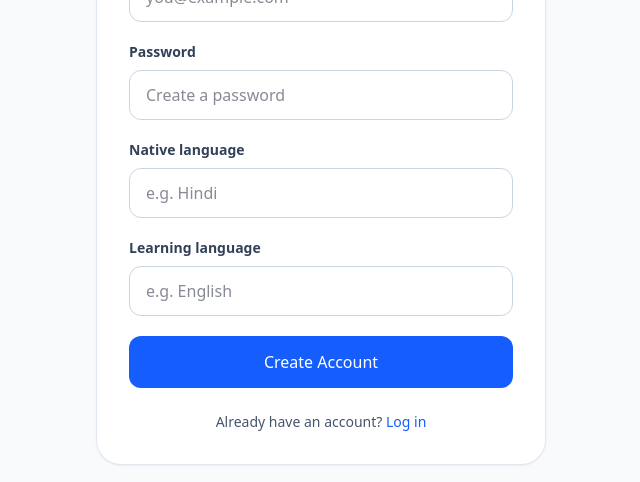
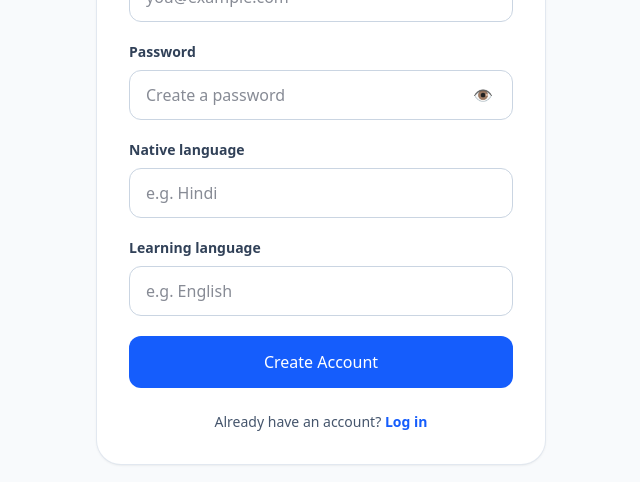
Before and after one commit to mb9081517-pixel/LanguageTalk, a Next.js app: page /signup in a window 1280 px wide. Shown: the part 414-896 px from the top of the page, without its empty margins (319-959 px from the left). Built offline with nearby package versions, Linux system fonts and the light colour scheme; no server answers.

Commit message:
Update page.tsx

```diff
--- a/app/signup/page.tsx
+++ b/app/signup/page.tsx
@@ -1,19 +1,19 @@
 "use client"
 
 import { useState } from "react"
+import Link from "next/link"
 import { createClient } from "@/lib/supabase/client"
-import { useRouter } from "next/navigation"
 
 export default function SignupPage() {
   const [name, setName] = useState("")
   const [email, setEmail] = useState("")
   const [password, setPassword] = useState("")
+  const [showPassword, setShowPassword] = useState(false)
   const [nativeLanguage, setNativeLanguage] = useState("")
   const [learningLanguage, setLearningLanguage] = useState("")
   const [msg, setMsg] = useState("")
   const [loading, setLoading] = useState(false)
 
-  const router = useRouter()
   const supabase = createClient()
 
   async function handleSignup(e: React.FormEvent<HTMLFormElement>) {
@@ -21,13 +21,25 @@ export default function SignupPage() {
 
     if (loading) return
 
+    setMsg("")
+
+    const cleanName = name.trim()
+    const cleanEmail = email.trim().toLowerCase()
+    const cleanNativeLanguage = nativeLanguage.trim()
+    const cleanLearningLanguage = learningLanguage.trim()
+
+    if (password.length < 6) {
+      setMsg("Password must be at least 6 characters.")
+      return
+    }
+
+    if (!cleanName || !cleanEmail || !cleanNativeLanguage || !cleanLearningLanguage) {
+      setMsg("Please fill in all fields.")
+      return
+    }
+
     setLoading(true)
     setMsg("Creating account...")
-
-    const cleanEmail = email.trim()
-    const cleanName = name.trim()
-    const cleanNativeLanguage = nativeLanguage.trim()
-    const cleanLearningLanguage = learningLanguage.trim()
 
     const { data, error } = await supabase.auth.signUp({
       email: cleanEmail,
@@ -74,8 +86,8 @@ export default function SignupPage() {
     setMsg("Account created successfully!")
 
     setTimeout(() => {
-      router.push("/login")
-    }, 1500)
+      window.location.href = "/login"
+    }, 1200)
   }
 
   return (
@@ -135,15 +147,26 @@ export default function SignupPage() {
                 Password
               </label>
 
+              <div className="relative">
                 <input
-                type="password"
+                  type={showPassword ? "text" : "password"}
                   placeholder="Create a password"
                   value={password}
                   onChange={(e) => setPassword(e.target.value)}
                   required
                   minLength={6}
-                className="w-full rounded-xl border border-slate-300 px-4 py-3 outline-none focus:border-blue-500 focus:ring-2 focus:ring-blue-100"
+                  className="w-full rounded-xl border border-slate-300 px-4 py-3 pr-14 outline-none focus:border-blue-500 focus:ring-2 focus:ring-blue-100"
                 />
+
+                <button
+                  type="button"
+                  onClick={() => setShowPassword(!showPassword)}
+                  className="absolute right-3 top-1/2 -translate-y-1/2 px-2 py-1 text-xl"
+                  aria-label={showPassword ? "Hide password" : "Show password"}
+                >
+                  {showPassword ? "🙈" : "👁️"}
+                </button>
+              </div>
             </div>
 
             <div>
@@ -194,13 +217,12 @@ export default function SignupPage() {
 
           <p className="mt-6 text-center text-sm text-slate-600">
             Already have an account?{" "}
-            <button
-              type="button"
-              onClick={() => router.push("/login")}
+            <Link
+              href="/login"
               className="font-semibold text-blue-600 hover:underline"
             >
               Log in
-            </button>
+            </Link>
           </p>
 
         </div>
```
Lines whose indentation alone changed are shown as unchanged.
